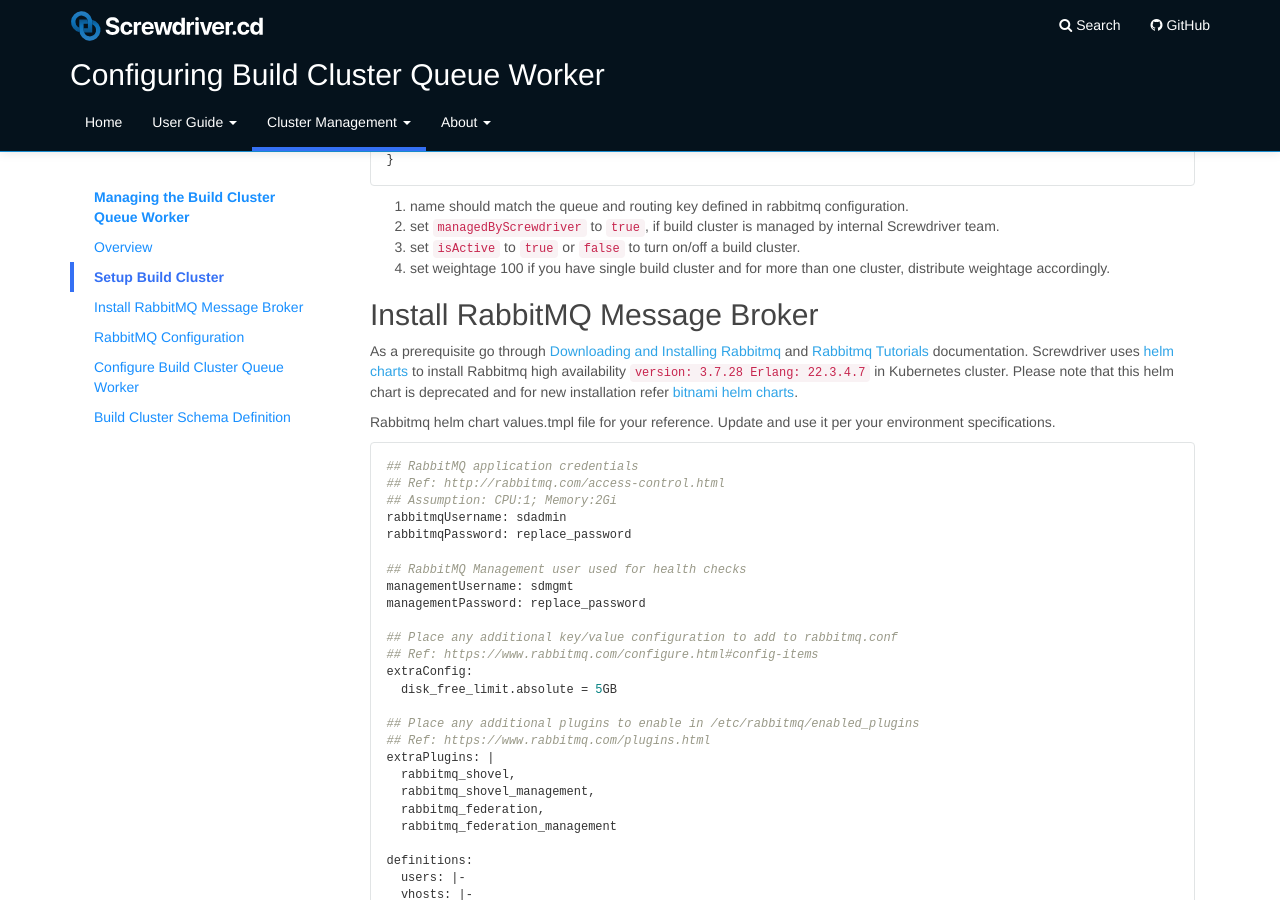
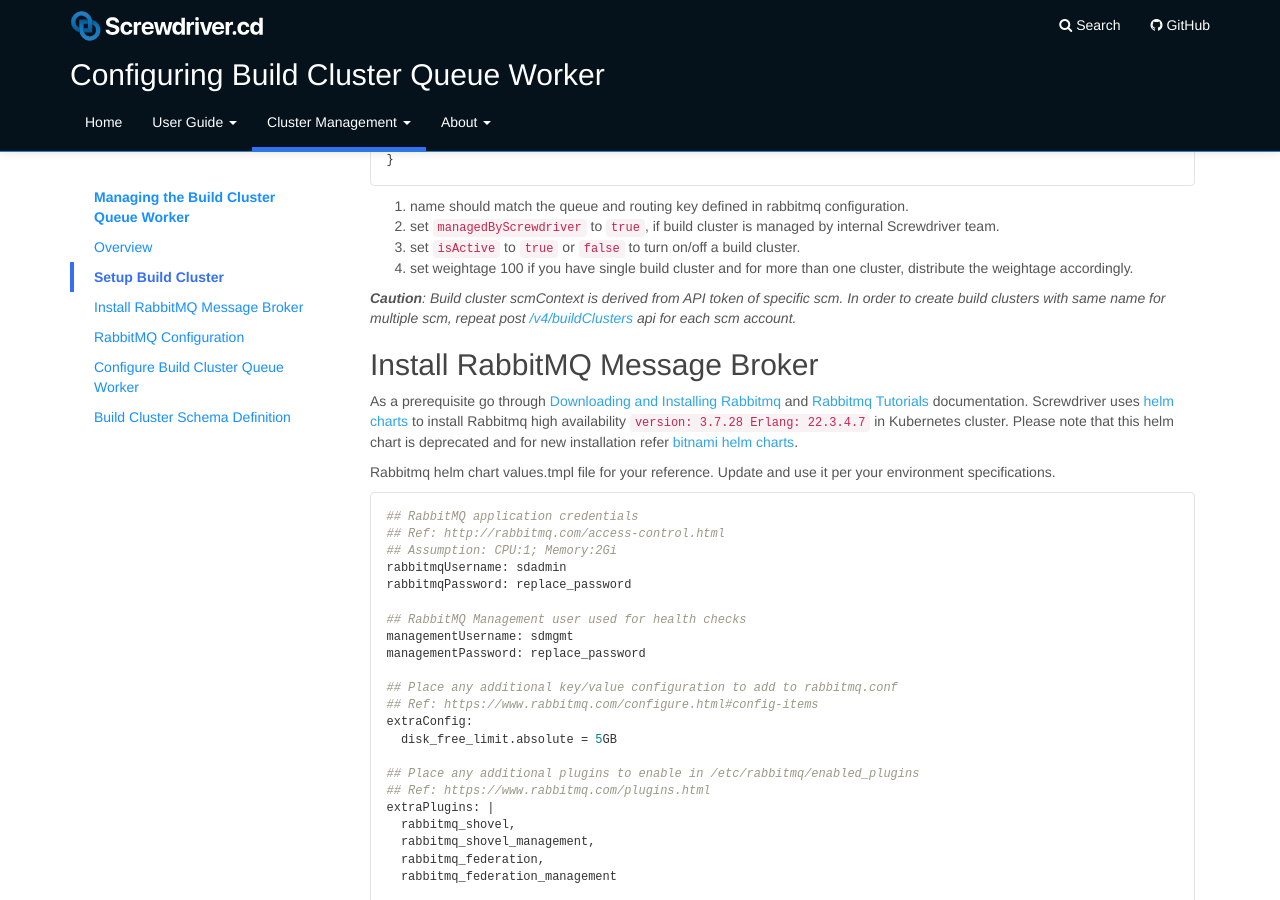
Before and after one commit to screwdriver-cd/guide, a Jekyll site: the page built from docs/cluster-management/configure-buildcluster-queue-worker.md, in a window 1280 px wide and 900 px high, scrolled down 776 px. Built offline with Jekyll 4.4.1, drawn with Linux system fonts in a browser that asks for light colours.

Commit message:
fix(2303): add caution section for multiple scm

```diff
--- a/docs/cluster-management/configure-buildcluster-queue-worker.md
+++ b/docs/cluster-management/configure-buildcluster-queue-worker.md
@@ -61,7 +61,10 @@ Cluster admin should create build cluster using [buildclusters API](https://api.
 1. name should match the queue and routing key defined in rabbitmq configuration.
 1. set `managedByScrewdriver` to `true`, if build cluster is managed by internal Screwdriver team.
 1. set `isActive` to `true` or `false` to turn on/off a build cluster.
-1. set weightage 100 if you have single build cluster and for more than one cluster, distribute weightage accordingly.
+1. set weightage 100 if you have single build cluster and for more than one cluster, distribute the weightage accordingly.
+
+***Caution**: Build cluster scmContext is derived from API token of specific scm. In order to create build clusters with same name for multiple scm, repeat post
+[/v4/buildClusters](https://api.screwdriver.cd/v4/documentation#/v4/postV4Buildclusters) api for each scm account.*
 
 ## Install RabbitMQ Message Broker
 
```
